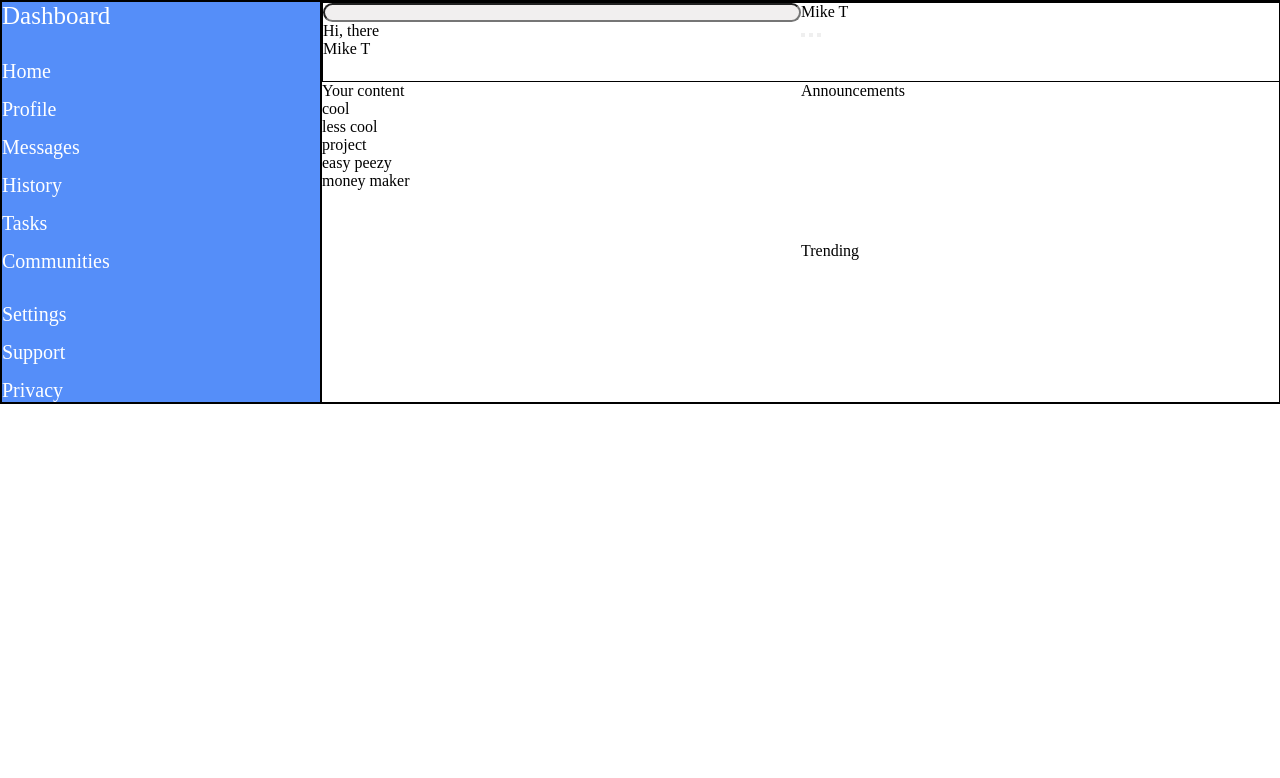
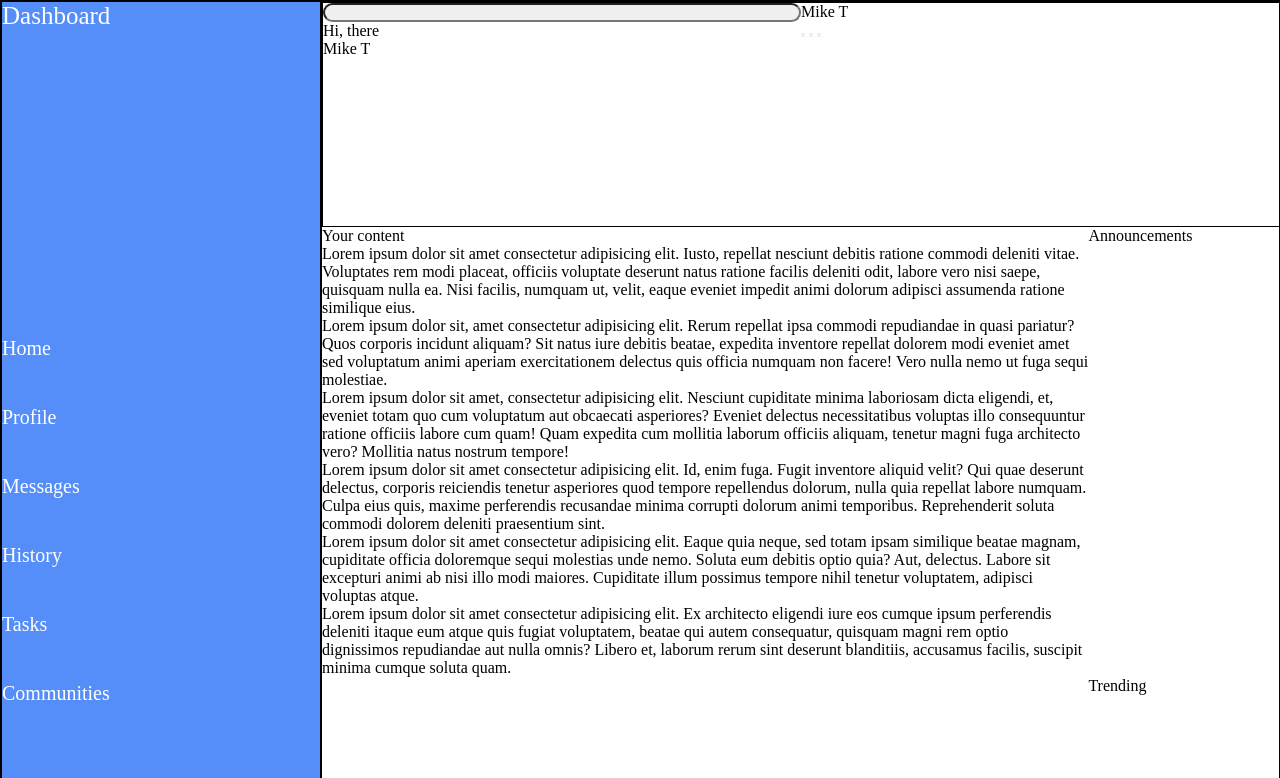
Before and after one commit to mdtagg/Odin_Dashboard, a plain HTML site: page index.html in a window 1280 px wide. Shown: the top 778 px of the page. Drawn offline with Linux system fonts and the light colour scheme.

Commit message:
grid layout styling changes

```diff
--- a/index.html
+++ b/index.html
@@ -48,14 +48,24 @@
         <div class="content">
             <div class="projects">
                 <p>Your content</p>
-                <div>
-
+                <div class="card">
+                   Lorem ipsum dolor sit amet consectetur adipisicing elit. Iusto, repellat nesciunt debitis ratione commodi deleniti vitae. Voluptates rem modi placeat, officiis voluptate deserunt natus ratione facilis deleniti odit, labore vero nisi saepe, quisquam nulla ea. Nisi facilis, numquam ut, velit, eaque eveniet impedit animi dolorum adipisci assumenda ratione similique eius.
                 </div>
-                <div>cool</div>
-                <div>less cool</div>
-                <div>project</div>
-                <div>easy peezy</div>
-                <div>money maker</div>
+                <div class="card">
+                    Lorem ipsum dolor sit, amet consectetur adipisicing elit. Rerum repellat ipsa commodi repudiandae in quasi pariatur? Quos corporis incidunt aliquam? Sit natus iure debitis beatae, expedita inventore repellat dolorem modi eveniet amet sed voluptatum animi aperiam exercitationem delectus quis officia numquam non facere! Vero nulla nemo ut fuga sequi molestiae.
+                </div>
+                <div class="card">
+                    Lorem ipsum dolor sit amet, consectetur adipisicing elit. Nesciunt cupiditate minima laboriosam dicta eligendi, et, eveniet totam quo cum voluptatum aut obcaecati asperiores? Eveniet delectus necessitatibus voluptas illo consequuntur ratione officiis labore cum quam! Quam expedita cum mollitia laborum officiis aliquam, tenetur magni fuga architecto vero? Mollitia natus nostrum tempore!
+                </div>
+                <div class="card">
+                    Lorem ipsum dolor sit amet consectetur adipisicing elit. Id, enim fuga. Fugit inventore aliquid velit? Qui quae deserunt delectus, corporis reiciendis tenetur asperiores quod tempore repellendus dolorum, nulla quia repellat labore numquam. Culpa eius quis, maxime perferendis recusandae minima corrupti dolorum animi temporibus. Reprehenderit soluta commodi dolorem deleniti praesentium sint.
+                </div>
+                <div class="card">
+                    Lorem ipsum dolor sit amet consectetur adipisicing elit. Eaque quia neque, sed totam ipsam similique beatae magnam, cupiditate officia doloremque sequi molestias unde nemo. Soluta eum debitis optio quia? Aut, delectus. Labore sit excepturi animi ab nisi illo modi maiores. Cupiditate illum possimus tempore nihil tenetur voluptatem, adipisci voluptas atque.
+                </div>
+                <div class="card">
+                    Lorem ipsum dolor sit amet consectetur adipisicing elit. Ex architecto eligendi iure eos cumque ipsum perferendis deleniti itaque eum atque quis fugiat voluptatem, beatae qui autem consequatur, quisquam magni rem optio dignissimos repudiandae aut nulla omnis? Libero et, laborum rerum sint deserunt blanditiis, accusamus facilis, suscipit minima cumque soluta quam.
+                </div>
             </div>
             <div class="announcements">
                 <p>Announcements</p>
--- a/styles.css
+++ b/styles.css
@@ -27,14 +27,14 @@
 }
 
 .logo {
-    grid-row:1/2;
+    /* grid-row:1/2; */
 }
 
 .nav {
-    grid-row:2/3;
+    /* grid-row:2/3; */
     /* margin-top:20px; */
     display:grid;
-    gap:15px;
+    /* gap:15px; */
 }
 
 a {
@@ -44,9 +44,9 @@ a {
 }
 
 .branding {
-    grid-row:3/4;
+    /* grid-row:3/4; */
     display:grid;
-    gap:15px;
+    /* gap:15px; */
 }
 
 .header {
@@ -65,7 +65,7 @@ a {
 .content {
     grid-row: 2 / 3;
     display: grid;
-    grid-template-columns: 1fr 1fr;
+    grid-template-columns: 4fr 1fr;
     grid-template-rows: 1fr 1fr;
 }
 
```
